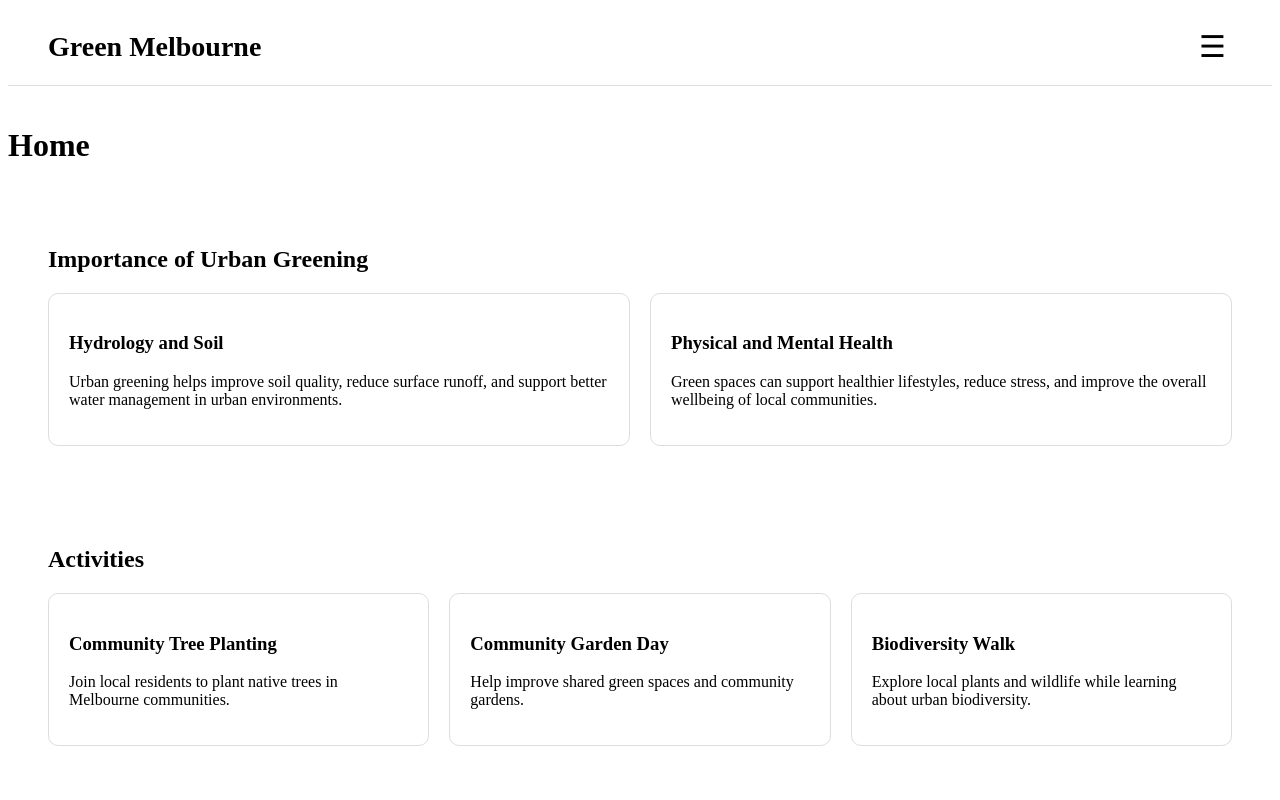
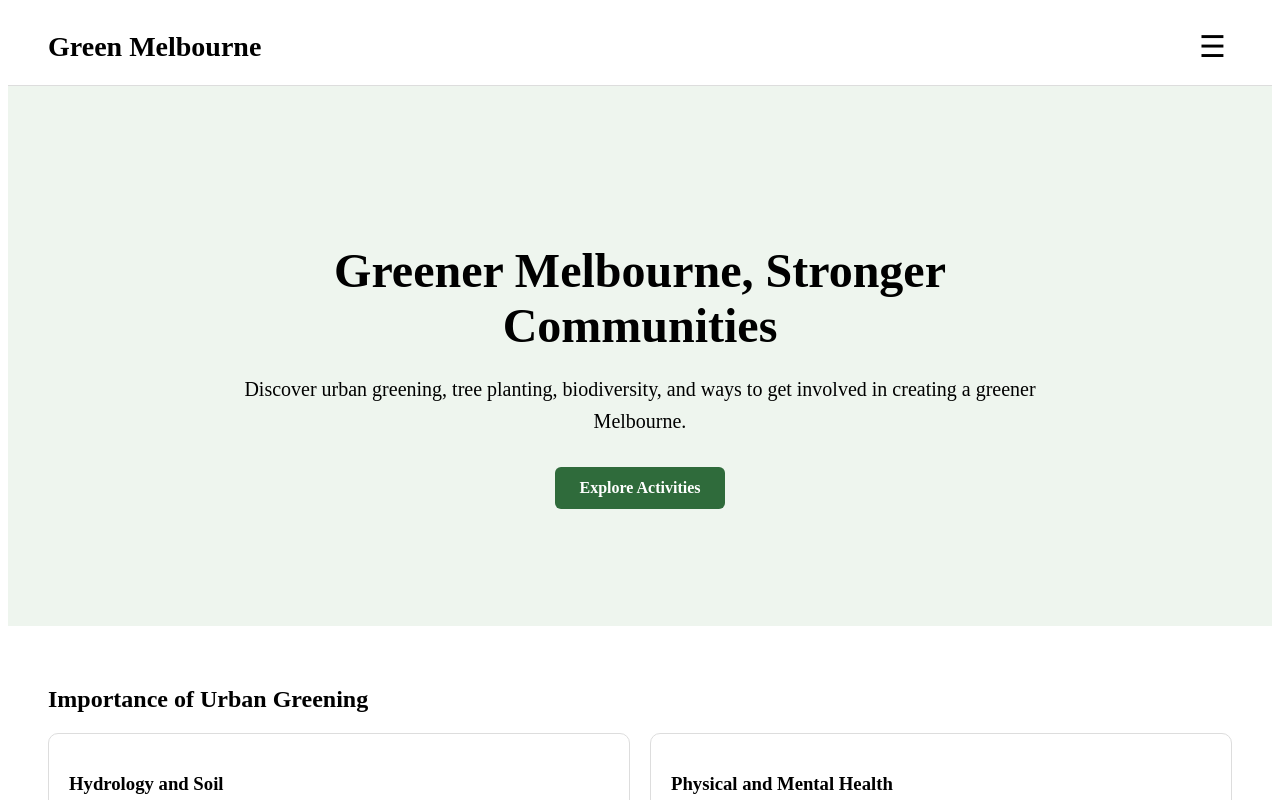
Before and after one commit to Frank-C-35839899/Assessment, a Vue app: page / in a window 1280 px wide. Shown: the top 800 px of the page. Built offline with nearby package versions, Linux system fonts and the light colour scheme; the HTML template or start-up script is replaced by a standard one.

Commit message:
Add button to see activities

```diff
--- a/src/components/ActivitiesSection.vue
+++ b/src/components/ActivitiesSection.vue
@@ -1,5 +1,5 @@
 <template>
-  <section class="activities-section">
+  <section id="activities" class="activities-section">
     <h2>Activities</h2>
 
     <div class="activity-list">
--- a/src/views/HomeView.vue
+++ b/src/views/HomeView.vue
@@ -6,7 +6,19 @@ import VolunteerSection from '../components/VolunteerSection.vue'
 
 <template>
   <div class="home-page">
-    <h1>Home</h1>
+    <!-- Hero Section -->
+    <section class="hero-section">
+      <div class="hero-content">
+        <h1>Greener Melbourne, Stronger Communities</h1>
+
+        <p>
+          Discover urban greening, tree planting, biodiversity, and ways to get involved in creating
+          a greener Melbourne.
+        </p>
+
+        <a href="#activities" class="hero-button"> Explore Activities </a>
+      </div>
+    </section>
 
     <ImportanceSection />
     <ActivitiesSection />
@@ -15,7 +27,42 @@ import VolunteerSection from '../components/VolunteerSection.vue'
 </template>
 
 <style scoped>
-.home-page {
-  padding-top: 20px;
+.hero-section {
+  min-height: 420px;
+  display: flex;
+  align-items: center;
+  justify-content: center;
+  text-align: center;
+  padding: 60px 30px;
+  background-color: #eef5ee;
+}
+
+.hero-content {
+  max-width: 800px;
+}
+
+.hero-content h1 {
+  font-size: 48px;
+  margin-bottom: 20px;
+}
+
+.hero-content p {
+  font-size: 20px;
+  line-height: 1.6;
+  margin-bottom: 30px;
+}
+
+.hero-button {
+  display: inline-block;
+  padding: 12px 24px;
+  background-color: #2f6b3b;
+  color: white;
+  text-decoration: none;
+  border-radius: 6px;
+  font-weight: bold;
+}
+
+.hero-button:hover {
+  opacity: 0.85;
 }
 </style>
```
